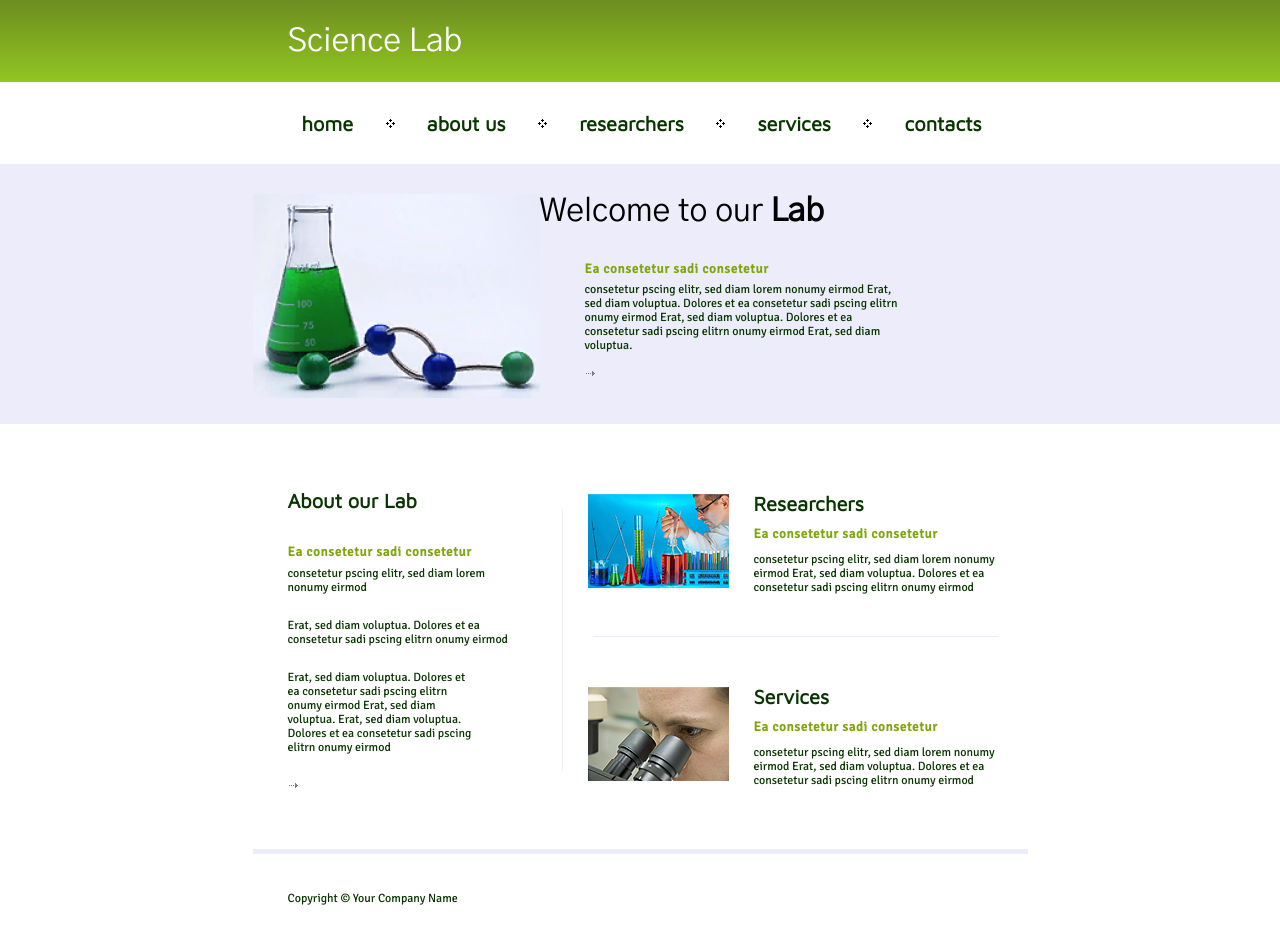
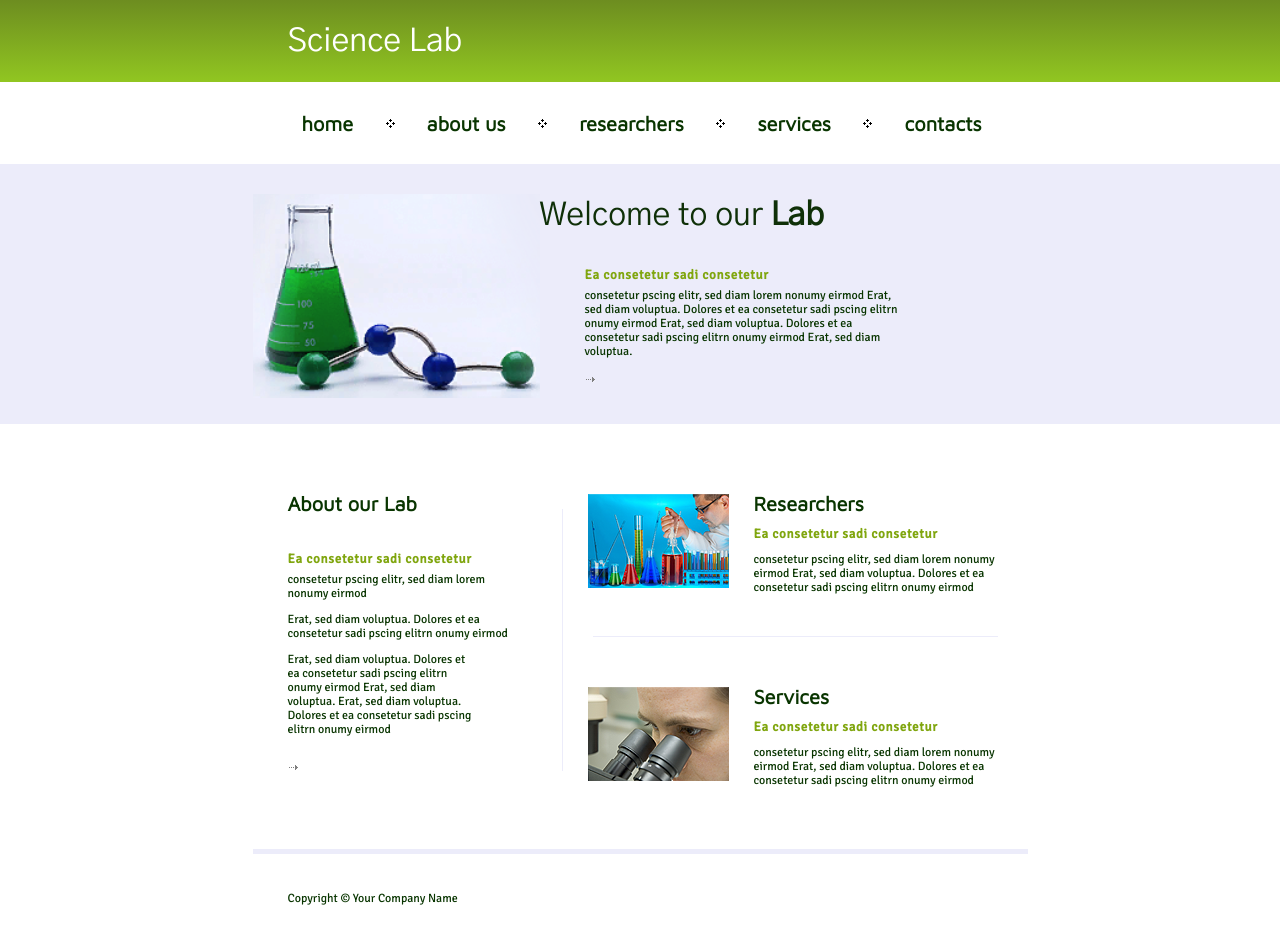
Before and after one commit to vadimkalaida/KalaydaVadim-LevelUpCoding-HomeWork-DOP, a plain HTML site: page index.html in a window 1280 px wide. Drawn offline with Linux system fonts and the light colour scheme.

Commit message:
Third Commit

```diff
--- a/index.html
+++ b/index.html
@@ -33,10 +33,10 @@
     <div class="welcome">
       <div class="welcome__container">
         <div class="welcome__left">
-          <img class="welcome__left-img" src="img/welcome-img.png" alt="Science">
+            <a href="#"><img class="welcome__left-img" src="img/welcome-img.png" alt="Science"></a>
         </div>
         <div class="welcome__right">
-          <h2 class="welcome__right-h2"><span class="welcome__right-h2-three-words">Welcome to our</span> Lab</h2>
+            <h2 class="welcome__right-h2"><a href="#" class="welcome__right-h2-text"><span class="welcome__right-h2-three-words">Welcome to our</span> Lab</a></h2>
           <h4 class="h4 welcome__right-h4">Ea consetetur sadi consetetur</h4>
           <p class="p welcome__right-p">consetetur pscing elitr, sed diam lorem nonumy eirmod Erat, sed diam voluptua. Dolores et ea consetetur sadi pscing elitrn onumy eirmod Erat, sed diam voluptua. Dolores et ea consetetur sadi pscing elitrn onumy eirmod Erat, sed diam voluptua.</p>
           <a class="welcome__right-button" href="#"><img src="img/arrow.png" alt="Button Arrow"></a>
@@ -46,7 +46,7 @@
     <div class="about">
       <div class="about__container">
         <div class="about__left">
-          <h3 class="h3 about__left-h3">About our Lab</h3>
+          <h3 class="about__left-h3"><a href="#" class="h3">About our Lab<a></h3>
           <h4 class="h4 about__left-h4">Ea consetetur sadi consetetur</h4>
           <p class="p about__left-first-p">consetetur pscing elitr, sed diam lorem nonumy eirmod</p>
           <p class="p about__left-second-p">Erat, sed diam voluptua. Dolores et ea consetetur sadi pscing elitrn onumy eirmod </p>
--- a/style.css
+++ b/style.css
@@ -139,6 +139,11 @@ a {
 }
 
 .welcome__right-h2 {
+  margin-top: 40px;
+}
+
+.welcome__right-h2-text {
+  color: #0F3008;
   font-size: 32px;
   line-height: 14.16px;
   font-family: "Gothic A1", sans-serif;
```
